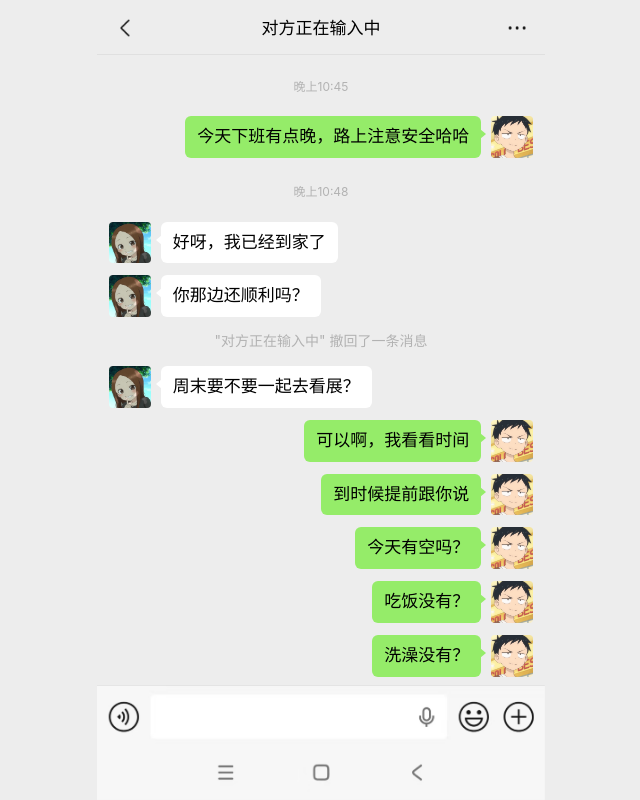
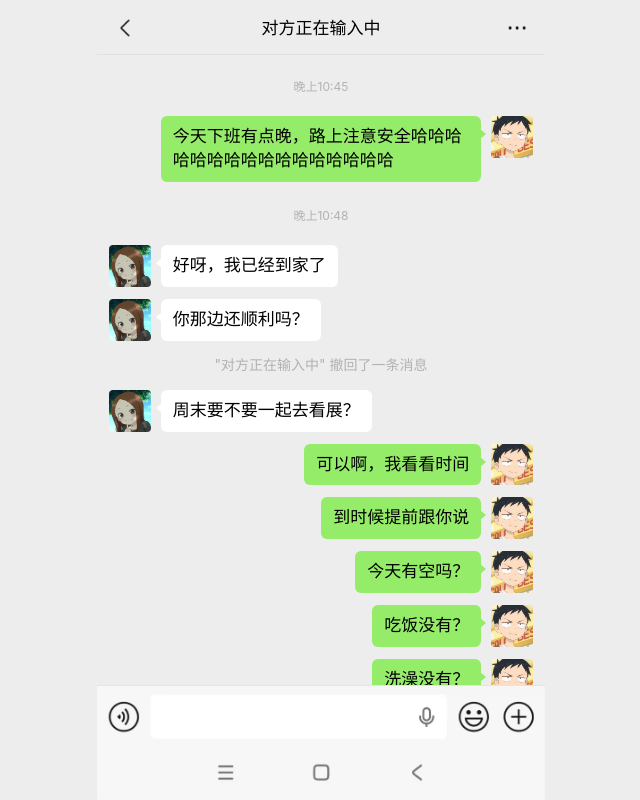
Before and after one commit to yichong108/content-creator, a Next.js app in the folder apps/web/: page / in a window 1280 px wide. Shown: the whole page, without its empty margins (319-959 px from the left). Built offline with nearby package versions, Linux system fonts and the light colour scheme.

Commit message:
Enhance WeChat bubble styling by introducing new CSS variables for avatar size and gap, and adjust max-width for better alignment with avatars. Update ChatRow component to utilize new styles for improved layout consistency.

```diff
--- a/apps/web/src/app/globals.css
+++ b/apps/web/src/app/globals.css
@@ -11,6 +11,12 @@
   /* 气泡 */
   --wechat-bubble-self: #95ec69;
   --wechat-bubble-other: #ffffff;
+  --wechat-avatar-size: calc(18px + 17px * 1.4);
+  --wechat-avatar-gap: 0.625rem;
+  /* 两侧各留头像+间距，长气泡右/左缘对齐对方气泡最大宽度 */
+  --wechat-bubble-max-width: calc(
+    100% - (var(--wechat-avatar-size) + var(--wechat-avatar-gap)) * 2
+  );
 
   /* 文字 */
   --wechat-text: #000000;
@@ -42,7 +48,9 @@ body {
 .wechat-bubble-in,
 .wechat-bubble-out {
   position: relative;
-  max-width: 100%;
+  /* 长文本换行；最宽延伸至对侧头像内侧，与微信气泡对齐 */
+  max-width: var(--wechat-bubble-max-width);
+  min-width: 0;
   padding: 9px 12px;
   font-size: 17px;
   line-height: 1.4;
--- a/apps/web/src/app/page.tsx
+++ b/apps/web/src/app/page.tsx
@@ -8,7 +8,7 @@ type ChatItem =
 
 const chatItems: ChatItem[] = [
   { kind: "timestamp", text: "晚上10:45" },
-  { kind: "outgoing", text: "今天下班有点晚，路上注意安全哈哈" },
+  { kind: "outgoing", text: "今天下班有点晚，路上注意安全哈哈哈哈哈哈哈哈哈哈哈哈哈哈哈哈" },
   { kind: "timestamp", text: "晚上10:48" },
   { kind: "incoming", text: "好呀，我已经到家了" },
   { kind: "incoming", text: "你那边还顺利吗？" },
@@ -60,9 +60,7 @@ function ChatRow({ item }: { item: ChatItem }) {
     return (
       <div className="flex items-start gap-2.5 py-1.5">
         <Avatar variant="other" />
-        <div className="wechat-bubble-in max-w-[calc(100%-18px-17px*1.4-0.625rem)]">
-          {item.text}
-        </div>
+        <div className="wechat-bubble-in">{item.text}</div>
       </div>
     );
   }
@@ -70,7 +68,7 @@ function ChatRow({ item }: { item: ChatItem }) {
   return (
     <div className="flex flex-row-reverse items-start gap-2.5 py-1.5">
       <Avatar variant="self" />
-      <div className="wechat-bubble-out max-w-[calc(100%-18px-17px*1.4-0.625rem)]">{item.text}</div>
+      <div className="wechat-bubble-out">{item.text}</div>
     </div>
   );
 }
```
